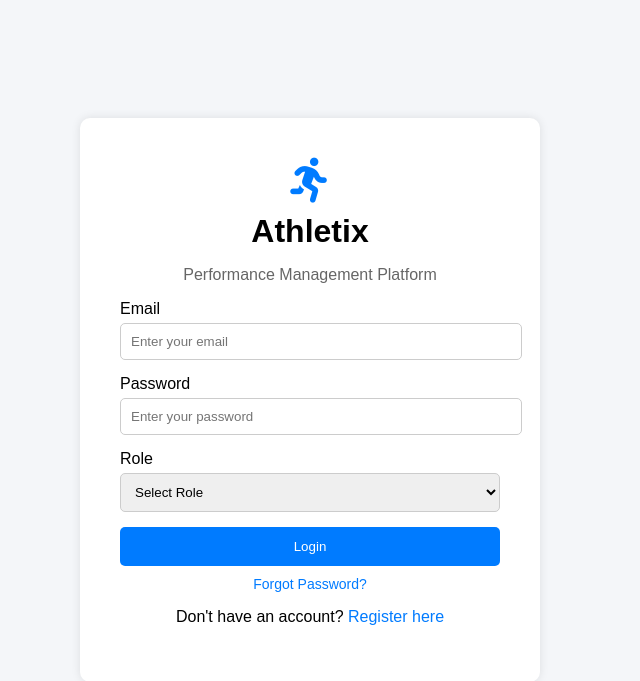
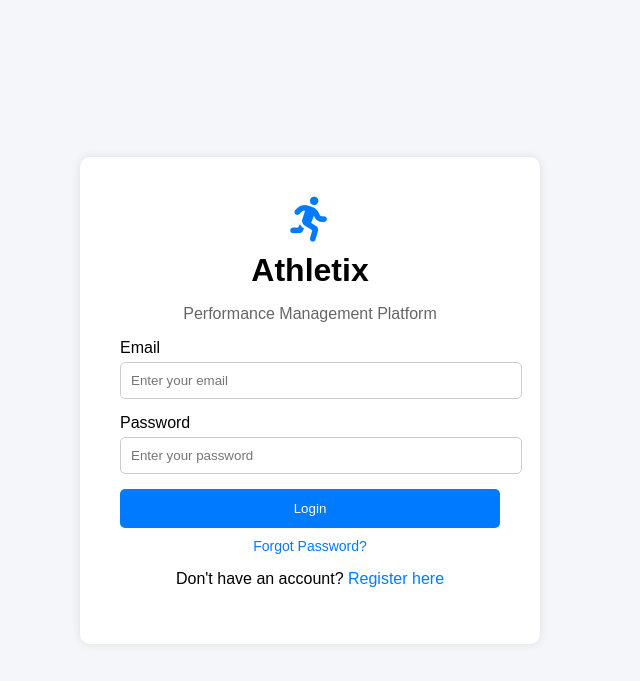
Before and after one commit to Sunandan-FX/Athletix-Software, a Django app: page / in a window 1280 px wide. Shown: the top 681 px of the page, without its empty margins (330-970 px from the left). Run offline with Django 5.2, Linux system fonts and the light colour scheme.

Commit message:
1st edit

```diff
--- a/Athletix/user/templates/login.html
+++ b/Athletix/user/templates/login.html
@@ -135,7 +135,7 @@
               />
             </div>
 
-            <div class="form-group">
+            {% comment %} <div class="form-group">
               <label>Role</label>
               <select id="role" required>
                 <option value="">Select Role</option>
@@ -143,7 +143,7 @@
                 <option value="coach">Coach</option>
                 <option value="medical">Medical Staff</option>
               </select>
-            </div>
+            </div> {% endcomment %}
 
             <button type="submit" class="btn">Login</button>
 
@@ -163,7 +163,7 @@
         .addEventListener("submit", function (e) {
           let email = document.getElementById("email").value;
           let password = document.getElementById("password").value;
-          let role = document.getElementById("role").value;
+          // let role = document.getElementById("role").value;
 
           if (email == "" || password == "" || role == "") {
             e.preventDefault();
```
